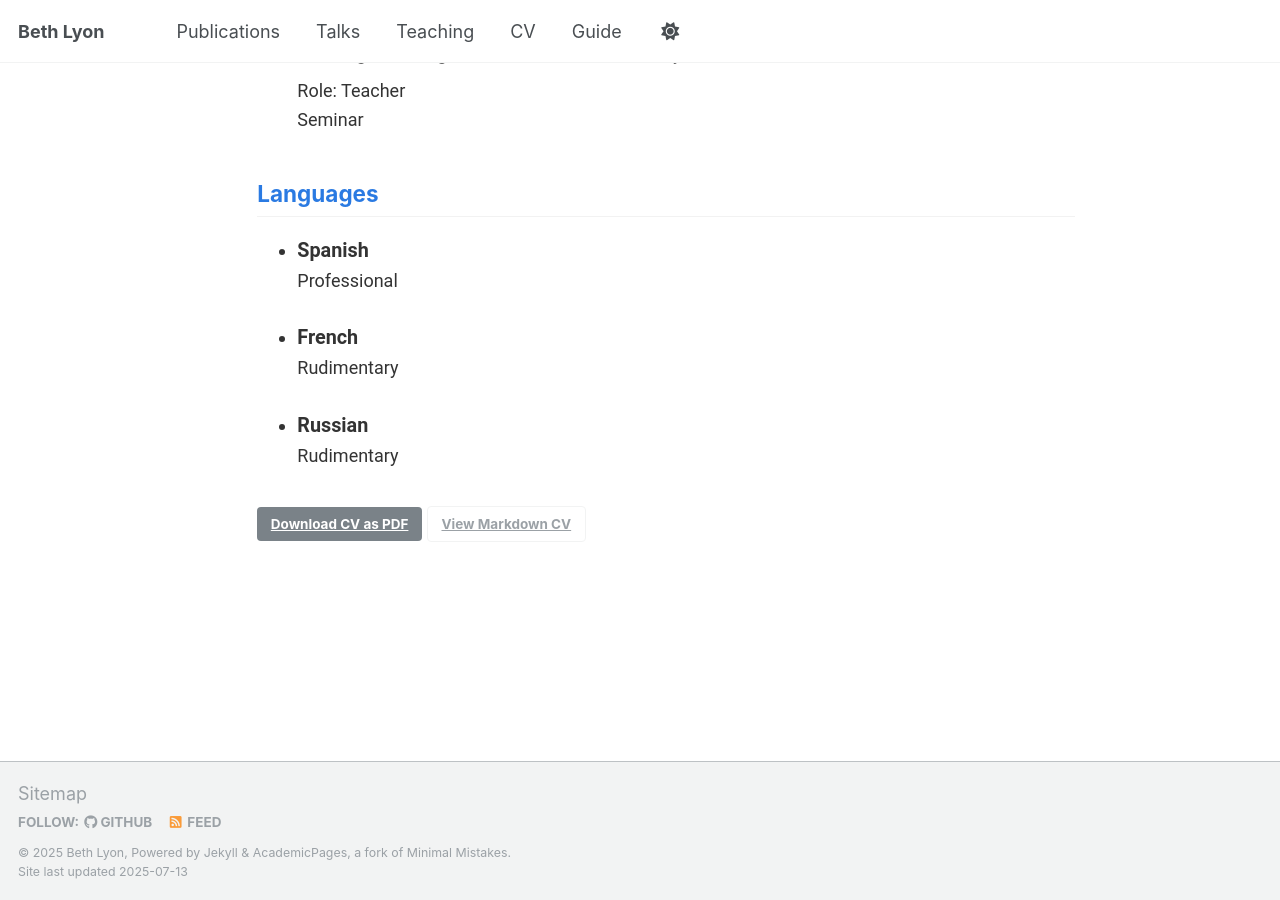
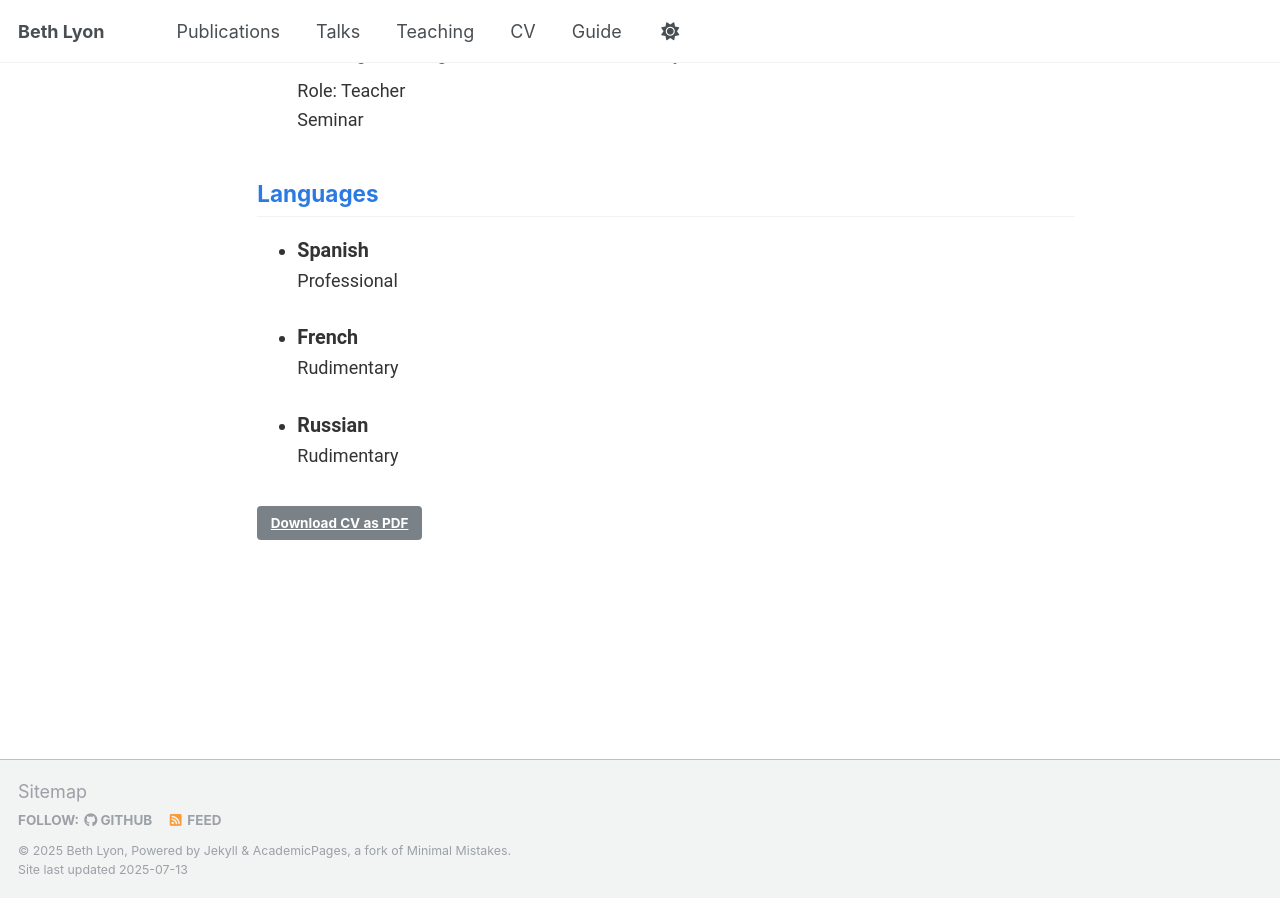
Before and after one commit to harplyon/bethlyon.github.io, a Jekyll site: the page built from _pages/cv-json.md, in a window 1280 px wide and 900 px high, scrolled down 20168 px. Built offline with Jekyll 4.4.1, drawn with Linux system fonts in a browser that asks for light colours; a script that is not in the unit is left out.

Commit message:
minor cv tweaks

```diff
--- a/_pages/cv-json.md
+++ b/_pages/cv-json.md
@@ -30,6 +30,4 @@ redirect_from:
 {% include cv-template.html %}
 
 <div class="cv-download-links">
-  <a href="{{ base_path }}/files/cv.pdf" class="btn btn--primary">Download CV as PDF</a>
-  <a href="{{ base_path }}" class="btn btn--inverse">View Markdown CV</a>
-</div>
+  <a href="{{ base_path }}/files/cv.pdf" class="btn btn--primary">Download CV as PDF</a></div>
```
